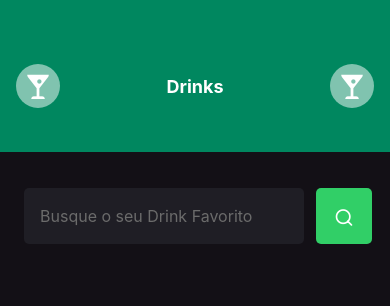
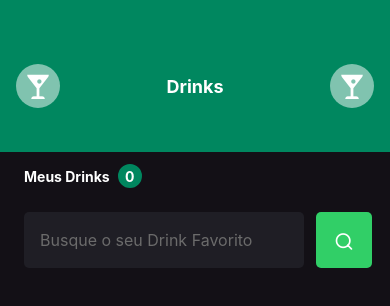
Before and after one commit to WillfJunior/MakeDrinks, a React Native app: screen /Home in a window 390 px wide. Shown: the top 306 px of the page. Built offline with nearby package versions, Linux system fonts and the light colour scheme.

Commit message:
drinks favourit

```diff
--- a/App.js
+++ b/App.js
@@ -4,11 +4,14 @@ import Header from './src/components/Header';
 import Home from './src/pages/Home';
 import { NavigationContainer } from '@react-navigation/native';
 import Route from './src/Routes';
+import MyDrinksProvider  from './src/context/MyDrinksContext';
 
 export default function App() {
   return (
     <NavigationContainer>
-      <Route />
+      <MyDrinksProvider>
+        <Route />
+      </MyDrinksProvider>
     </NavigationContainer>
 
   );
--- a/package.json
+++ b/package.json
@@ -19,7 +19,8 @@
     "react-native-gesture-handler": "~2.12.0",
     "react-native-safe-area-context": "4.6.3",
     "react-native-screens": "~3.22.0",
-    "uuidv4": "^6.2.13"
+    "uuidv4": "^6.2.13",
+    "@react-native-async-storage/async-storage": "1.18.2"
   },
   "devDependencies": {
     "@babel/core": "^7.20.0"
--- a/src/components/Header/index.js
+++ b/src/components/Header/index.js
@@ -5,12 +5,31 @@ import {
     Text,
     TouchableOpacity
  } from "react-native";
+ import { useContext, useEffect } from "react";
+import { MyDrinksContext } from "../../context/MyDrinksContext";
+import AsyncStorage from '@react-native-async-storage/async-storage';
 
  import { Entypo } from "@expo/vector-icons";
 
 const statusBarHeight = StatusBar.currentHeight ? StatusBar.currentHeight + 22: 64;
 
 export default function Header({ title }) {
+    const { myDrinks, setMyDrinks,getDrinks } = useContext(MyDrinksContext);
+
+    useEffect(() => {
+        async function getDrinksStorage() {
+            const currentDrinks = await getDrinks();
+            setMyDrinks(currentDrinks.length);
+
+          }
+
+
+          getDrinksStorage();
+    }, [myDrinks]);
+
+
+
+
     return (
         <View style={styles.container}>
             <View style={styles.content}>
@@ -24,7 +43,10 @@ export default function Header({ title }) {
                     <TouchableOpacity activeOpacity={0.9} style={styles.buttonUser}>
                         <Entypo name="drink" size={27} color="#fff" />
                 </TouchableOpacity>
+
             </View>
+
+
         </View>
     )
 }
@@ -56,5 +78,6 @@ const styles = StyleSheet.create({
         justifyContent: "center",
         alignItems: "center",
         borderRadius: 22,
-    }
+    },
+
 });
--- a/src/components/Ingredients/index.js
+++ b/src/components/Ingredients/index.js
@@ -1,10 +1,37 @@
-import React, { useState, useEffect } from "react";
-import { View, Text, StyleSheet } from "react-native";
+import React, { useState, useEffect, useContext } from "react";
+import { View, Text, StyleSheet, TouchableOpacity } from "react-native";
+import { MyDrinksContext } from "../../context/MyDrinksContext";
 import axios from "axios";
 
 import {v4 as uuidv4} from 'uuid';
+import { Feather } from "@expo/vector-icons";
+
+import AsyncStorage from '@react-native-async-storage/async-storage';
+
 
 export default function Ingredients({ drink }) {
+  const {drinksLiked, setDrinksLiked, getDrinks, saveDrink, removeDrink} = useContext(MyDrinksContext);
+
+  useEffect(() => {
+
+    async function getDrinksStorage() {
+
+      const currentDrinks = await getDrinks();
+
+
+      const drinkFinded = currentDrinks.findIndex((d) => d.idDrink == drink.idDrink);
+
+      if(drinkFinded >= 0) {
+        setLike(true);
+      }
+
+
+    }
+
+    getDrinksStorage();
+
+
+  }, [drink,like]);
 
   let key = '71f258fa847643289815245b16e0ee39';
 
@@ -13,10 +40,8 @@ export default function Ingredients({ drink }) {
     let ingredients = '';
     const [translates, setTranslates] = useState([]);
     const [translate, setTranslate] = useState();
-
-
-
-
+    const [like, setLike] = useState(false);
+    const [currentDrink, setCurrentDrink] = useState(drink);
 
     for (let i = 1; i <= 15; i++) {
       const ingredient = drink[`strIngredient${i}`];
@@ -29,35 +54,7 @@ export default function Ingredients({ drink }) {
 
     }
 
-
-
-    // useEffect(() => {
-    //   notNullIngredients.map((ingredient) => {
-    //     translateText(ingredient);
-    //   })
-    // }, [translate, translates]);
-
-
-
-
     translateText(ingredients);
-    // translateText(`${drink.strIngredient2} - ${drink.strMeasure2}`)
-    // translateText(`${drink.strIngredient3} - ${drink.strMeasure3}`)
-    // translateText(`${drink.strIngredient4} - ${drink.strMeasure4}`)
-    // translateText(`${drink.strIngredient5} - ${drink.strMeasure5}`)
-    // translateText(`${drink.strIngredient6} - ${drink.strMeasure6}`)
-    // translateText(`${drink.strIngredient7} - ${drink.strMeasure7}`)
-    // translateText(`${drink.strIngredient8} - ${drink.strMeasure8}`)
-    // translateText(`${drink.strIngredient9} - ${drink.strMeasure9}`)
-    // translateText(`${drink.strIngredient10} - ${drink.strMeasure10}`)
-    // translateText(`${drink.strIngredient11} - ${drink.strMeasure11}`)
-    // translateText(`${drink.strIngredient12} - ${drink.strMeasure12}`)
-    // translateText(`${drink.strIngredient13} - ${drink.strMeasure13}`)
-    // translateText(`${drink.strIngredient14} - ${drink.strMeasure14}`)
-    // translateText(`${drink.strIngredient15} - ${drink.strMeasure15}`)
-
-
-
 
     function translateText(ingredient) {
 
@@ -94,12 +91,20 @@ export default function Ingredients({ drink }) {
 
 
 
+    async function handleLike() {
+      setLike((current) => !current);
 
-
+      !like ? await saveDrink(drink) : await removeDrink(drink);
+    }
 
   return (
     <View style={styles.container}>
-      <Text style={styles.title}>Ingredientes</Text>
+      <View style={styles.likeLine}>
+        <Text style={styles.title}>Ingredientes</Text>
+        <TouchableOpacity style={styles.button}  onPress={handleLike}>
+            <Feather name="heart" size={20} color={like ? 'red' : 'white'}/>
+        </TouchableOpacity>
+      </View>
       <View style={styles.ingredients}>
         {/* {notNullIngredients.map((ingredient, index) => (
           <View key={index} style={styles.ingredient}>
@@ -139,4 +144,12 @@ const styles = StyleSheet.create({
     ingredientText: {
         color: "#fff",
     },
+    likeLine: {
+      justifyContent: "center",
+      flexDirection: "row",
+    },
+    button: {
+      marginLeft: 16,
+      marginTop: 4,
+    }
 });
--- /dev/null
+++ b/src/components/Like/index.js
@@ -0,0 +1,91 @@
+import React, { useEffect, useState } from 'react';
+import { Feather } from '@expo/vector-icons';
+
+import AsyncStorage from '@react-native-async-storage/async-storage';
+
+import { TouchableOpacity, StyleSheet } from 'react-native';
+
+export default function Like({ drink }) {
+
+    const [like, setLike] = useState(false);
+    const [drinksLiked, setDrinksLiked] = useState([]);
+
+    const key = '@drinksLiked:drinks';
+
+    useEffect(() => {
+        getDrinks();
+    }, [like, drinksLiked]);
+
+    async function getDrinks() {
+        try {
+            const existingDrinks = await AsyncStorage.getItem(key);
+           console.log('getdrinks', existingDrinks);
+        } catch (error) {
+            console.log('getdrins', error);
+        }
+    }
+
+    async function saveDrink(drink) {
+        try {
+
+
+            const existingDrinks = await AsyncStorage.getItem('drinks');
+            let newDrink = JSON.parse(existingDrinks);
+
+            const drinkStorage = [];
+
+            if(!newDrink) {
+
+                setDrinksLiked(drinkStorage.push(drink));
+            }else{
+                setDrinksLiked([...newDrink, drink])
+            }
+            await AsyncStorage.setItem('drinks', JSON.stringify(drinksLiked));
+            console.log('savedrinks', drinksLiked);
+
+        } catch (error) {
+            console.log('savedrinks',error);
+        }
+    }
+
+    async function removeDrink(drink) {
+        try {
+
+            const existingDrinks = await AsyncStorage.getItem('drinks');
+            let newDrink = JSON.parse(existingDrinks);
+
+            await AsyncStorage.removeItem('drinks');
+
+
+            setDrinksLiked(drinksLiked.pop(drink));
+
+            await AsyncStorage.setItem('drinks', JSON.stringify(drinksLiked));
+
+
+
+
+        } catch (error) {
+            console.log(error);
+        }
+    }
+
+    function handleLike() {
+        setLike((current) => !current);
+        console.log('like', like)
+        like ? removeDrink(drink) : saveDrink(drink);
+    }
+
+
+    return (
+        <TouchableOpacity style={styles.button}  onPress={handleLike}>
+            <Feather name="heart" size={20} color={like ? 'red' : 'white'}/>
+        </TouchableOpacity>
+    )
+}
+
+const styles = StyleSheet.create({
+    button: {
+        marginLeft: 16,
+        marginTop: 4,
+    }
+})
--- /dev/null
+++ b/src/context/MyDrinksContext.js
@@ -0,0 +1,53 @@
+import React, { useState, createContext } from "react";
+import AsyncStorage from '@react-native-async-storage/async-storage';
+
+export const MyDrinksContext = createContext({});
+
+function MyDrinksProvider({ children }) {
+  const [myDrinks, setMyDrinks] = useState([]);
+  const [drinksLiked, setDrinksLiked] = useState({});
+  const keyStorage = "@drinks:liked";
+
+  async function getDrinks() {
+    const existingDrinks = await AsyncStorage.getItem(keyStorage);
+    const currentDrinks = existingDrinks ? JSON.parse(existingDrinks) : [];
+    return currentDrinks;
+  }
+
+  async function saveDrink(drink) {
+
+    console.log('drink', drink);
+    const currentDrinks = await getDrinks();
+
+    const drinkFormatted = [...currentDrinks, drink];
+    setMyDrinks(drinkFormatted.length);
+    await AsyncStorage.setItem(keyStorage, JSON.stringify(drinkFormatted));
+
+
+}
+
+ async function removeDrink(drink) {
+    const currentDrinks = await getDrinks();
+    const newDrinks = currentDrinks.filter((d) => d.idDrink !== drink.idDrink);
+    await AsyncStorage.removeItem(keyStorage);
+    setMyDrinks(newDrinks.length);
+    await AsyncStorage.setItem(keyStorage, JSON.stringify(newDrinks));
+}
+
+
+
+  return (
+    <MyDrinksContext.Provider value={{ myDrinks,
+    setMyDrinks,
+    keyStorage,
+    drinksLiked,
+    setDrinksLiked,
+    getDrinks,
+    saveDrink,
+    removeDrink }}>
+      {children}
+    </MyDrinksContext.Provider>
+  );
+}
+
+export default MyDrinksProvider;
--- a/src/pages/Home/index.js
+++ b/src/pages/Home/index.js
@@ -1,16 +1,39 @@
 
-import React, { useState, useEffect } from "react";
+import React, { useState, useEffect, useContext } from "react";
 import { View , StyleSheet, TextInput, TouchableOpacity, Text, Keyboard} from "react-native";
 import Header from "../../components/Header";
+import { MyDrinksContext } from "../../context/MyDrinksContext";
+import AsyncStorage from '@react-native-async-storage/async-storage';
 
 import { Feather } from "@expo/vector-icons";
 import Card from "../../components/Card";
 
 export default function Home({ navigation }) {
 
+    const { myDrinks, setMyDrinks, keyStorage } = useContext(MyDrinksContext);
     const [drink, setDrink] = useState('');
 
     const [drinks, setDrinks] = useState([]);
+
+
+    useEffect(() => {
+        async function getDrinksStorage() {
+            const currentDrinks = await getDrinks();
+            setMyDrinks(currentDrinks.length);
+
+          }
+
+
+          getDrinksStorage();
+    }, [myDrinks]);
+
+
+
+    async function getDrinks() {
+      const existingDrinks = await AsyncStorage.getItem(keyStorage);
+      const currentDrinks = existingDrinks ? JSON.parse(existingDrinks) : [];
+      return currentDrinks;
+    }
 
     function handleGetDrinks() {
         fetch(`https://www.thecocktaildb.com/api/json/v1/1/search.php?s=${drink}`)
@@ -32,6 +55,16 @@ export default function Home({ navigation }) {
     return (
         <View style={styles.container}>
             <Header title="Drinks" />
+            <TouchableOpacity
+            style={styles.buttonMyDrinks}
+            onPress={() => navigation.navigate('MyDrinks')}
+            >
+                <Text style={styles.textMyDrinks}>Meus Drinks</Text>
+                <View style={styles.containerAmount}>
+                    <Text style={styles.amountMyDrinks}>{myDrinks}</Text>
+                </View>
+            </TouchableOpacity>
+
             <View style={styles.form}>
                 <TextInput
                     style={styles.input}
@@ -89,4 +122,32 @@ const styles = StyleSheet.create({
         color:'#FFF',
         fontSize:24
     },
+    buttonMyDrinks:{
+        flexDirection:'row',
+        marginLeft:24,
+        marginBottom: -12,
+        marginTop: 12,
+        alignItems:'center',
+    } ,
+    textMyDrinks:{
+        color:'#fff',
+        fontWeight:'bold',
+    } ,
+    amountMyDrinks:{
+        color:'#fff',
+        fontWeight:'bold',
+        textAlign: 'center',
+    },
+    containerAmount:{
+
+        borderRadius: 50,
+        backgroundColor: '#00875F',
+        borderColor: '#00875F',
+        borderWidth: 2,
+        marginLeft: 8,
+        width: 24,
+        height: 24,
+        alignItems: 'center',
+        justifyContent: 'center',
+    }
 })
--- /dev/null
+++ b/src/pages/MyDrinks/index.js
@@ -0,0 +1,70 @@
+import React, { useState, useEffect, useContext } from "react";
+import Card from "../../components/Card";
+import Header from "../../components/Header";
+import { View, StyleSheet, TouchableOpacity, Text} from "react-native";
+import { MyDrinksContext } from "../../context/MyDrinksContext";
+
+import AsyncStorage from '@react-native-async-storage/async-storage';
+
+export default function MyDrinks({ navigation}) {
+    const { myDrinks, setMyDrinks, getDrinks } = useContext(MyDrinksContext);
+    const [drinks, setDrinks] = useState([]);
+
+
+    useEffect(() => {
+        async function getDrinksStorage() {
+            const currentDrinks = await getDrinks();
+
+            setDrinks(currentDrinks);
+
+          }
+
+
+          getDrinksStorage();
+    }, [drinks]);
+
+
+
+
+    return (
+        <View style={styles.container}>
+            <Header title="My Drinks" />
+            <View style={styles.cards}>
+                <Card drinks={drinks} navigation={navigation} />
+            </View>
+            <View style={styles.buttonBackView}>
+                <TouchableOpacity
+                    onPress={() => navigation.navigate('Home')}
+                    style={styles.buttonBack}
+                    >
+                    <Text style={{color: '#fff', fontSize: 18, textAlign: 'center', marginTop: 12}}>Voltar</Text>
+                </TouchableOpacity>
+            </View>
+        </View>
+    )
+}
+
+const styles = StyleSheet.create({
+    container: {
+        flex: 1,
+        backgroundColor:"#131016"
+
+    },
+    cards: {
+        marginTop: 20,
+    },
+    buttonBack:{
+
+        width: 400,
+        height: 50,
+        backgroundColor: '#E23C44',
+        marginRight: 24,
+        marginBottom: 24,
+
+    },
+    buttonBackView: {
+        alignItems: 'end',
+        flex: 1,
+        justifyContent: 'flex-end',
+    }
+})
```
Also changed, not shown: src/Routes/index.js (+8 -0 lines), src/components/Card/index.js (+12 -1 lines), src/pages/Details/index.js (+11 -4 lines), 1 other file (tests, documents, lock files or other folders). Lines whose indentation alone changed are shown as unchanged.
